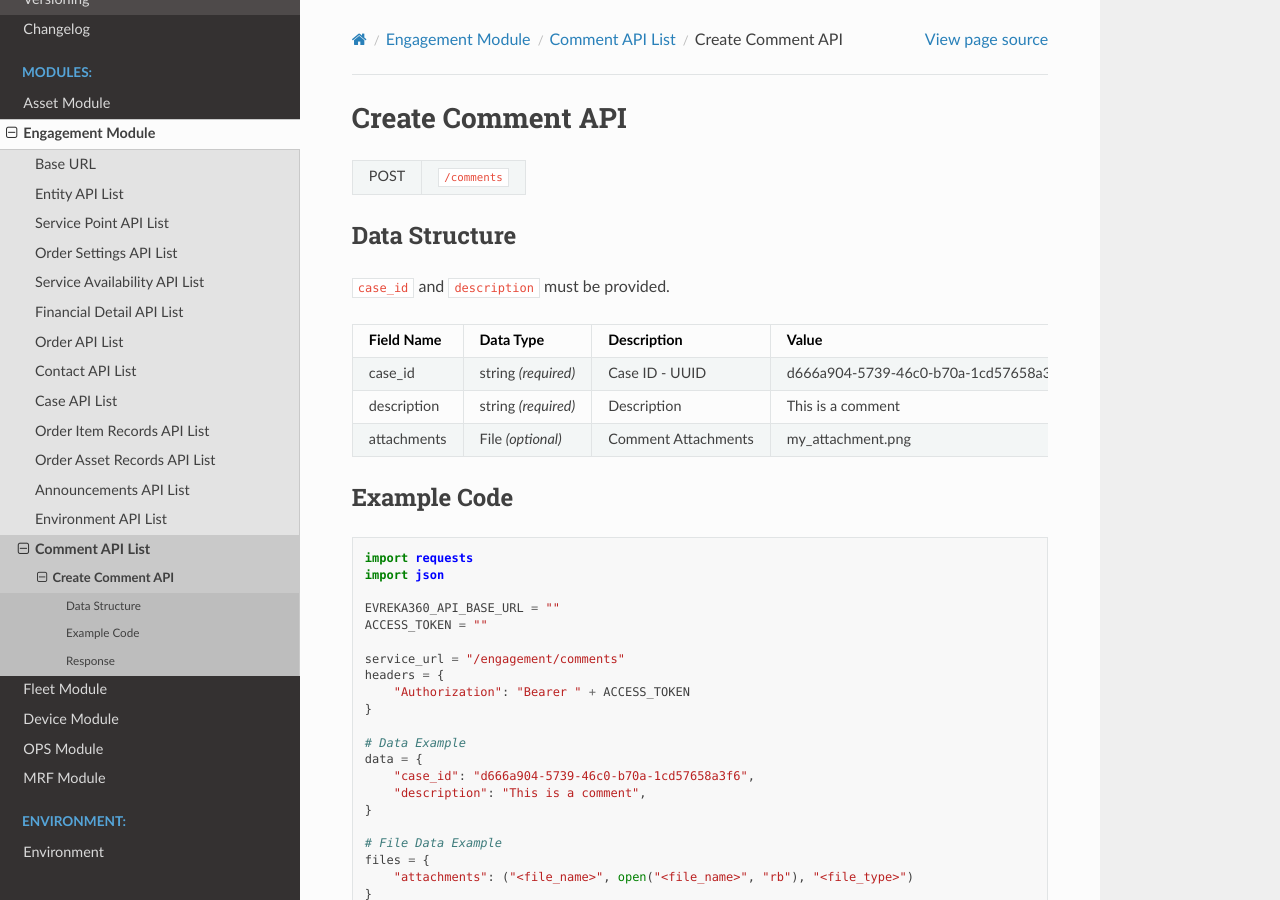
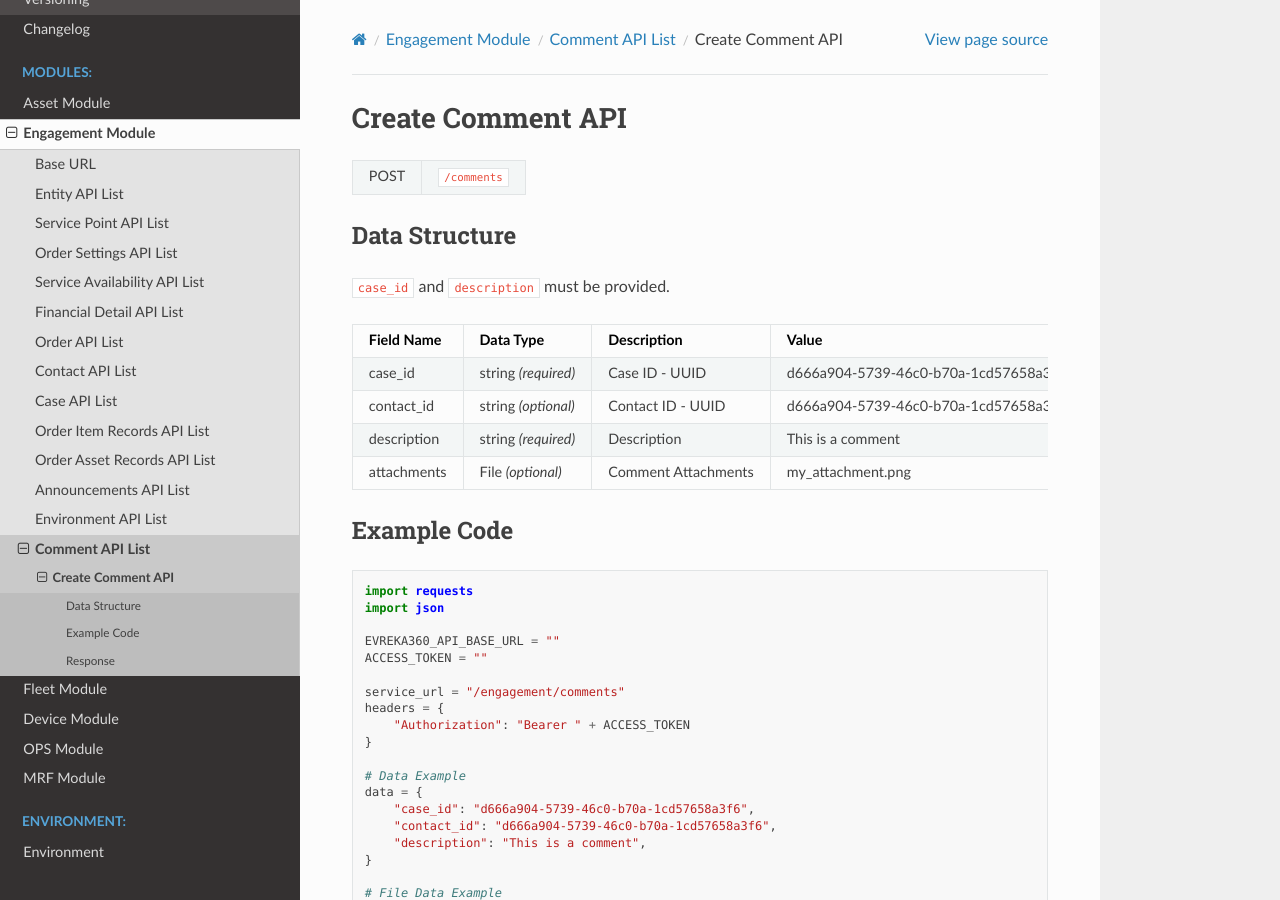
Before and after one commit to evrekadev/evreka-api-doc, a Sphinx documentation site: the page built from source/engagement/comment/create.rst, in a window 1280 px wide and 900 px high. Built offline with Sphinx 7.4.7 and the Read the Docs theme 3.1.0, drawn with Linux system fonts in a browser that asks for light colours.

Commit message:
DEV-20132
optional contact_id added

```diff
--- a/source/engagement/comment/create.rst
+++ b/source/engagement/comment/create.rst
@@ -19,6 +19,8 @@ Data Structure
     | Field Name              | Data Type                                                    | Description                                       | Value                                                                              |
     +=========================+==============================================================+===================================================+====================================================================================+
     | case_id                 | string *(required)*                                          | Case ID - UUID                                    | d666a904-5739-46c0-b70a-1cd57658a3f6                                               |
+    +-------------------------+--------------------------------------------------------------+---------------------------------------------------+------------------------------------------------------------------------------------+
+    | contact_id              | string *(optional)*                                          | Contact ID - UUID                                 | d666a904-5739-46c0-b70a-1cd57658a3f6                                               |
     +-------------------------+--------------------------------------------------------------+---------------------------------------------------+------------------------------------------------------------------------------------+
     | description             | string *(required)*                                          | Description                                       | This is a comment                                                                  |
     +-------------------------+--------------------------------------------------------------+---------------------------------------------------+------------------------------------------------------------------------------------+
@@ -48,6 +50,7 @@ Example Code
     # Data Example
     data = {
         "case_id": "d666a904-5739-46c0-b70a-1cd57658a3f6",
+        "contact_id": "d666a904-5739-46c0-b70a-1cd57658a3f6",
         "description": "This is a comment",
     }
 
```
